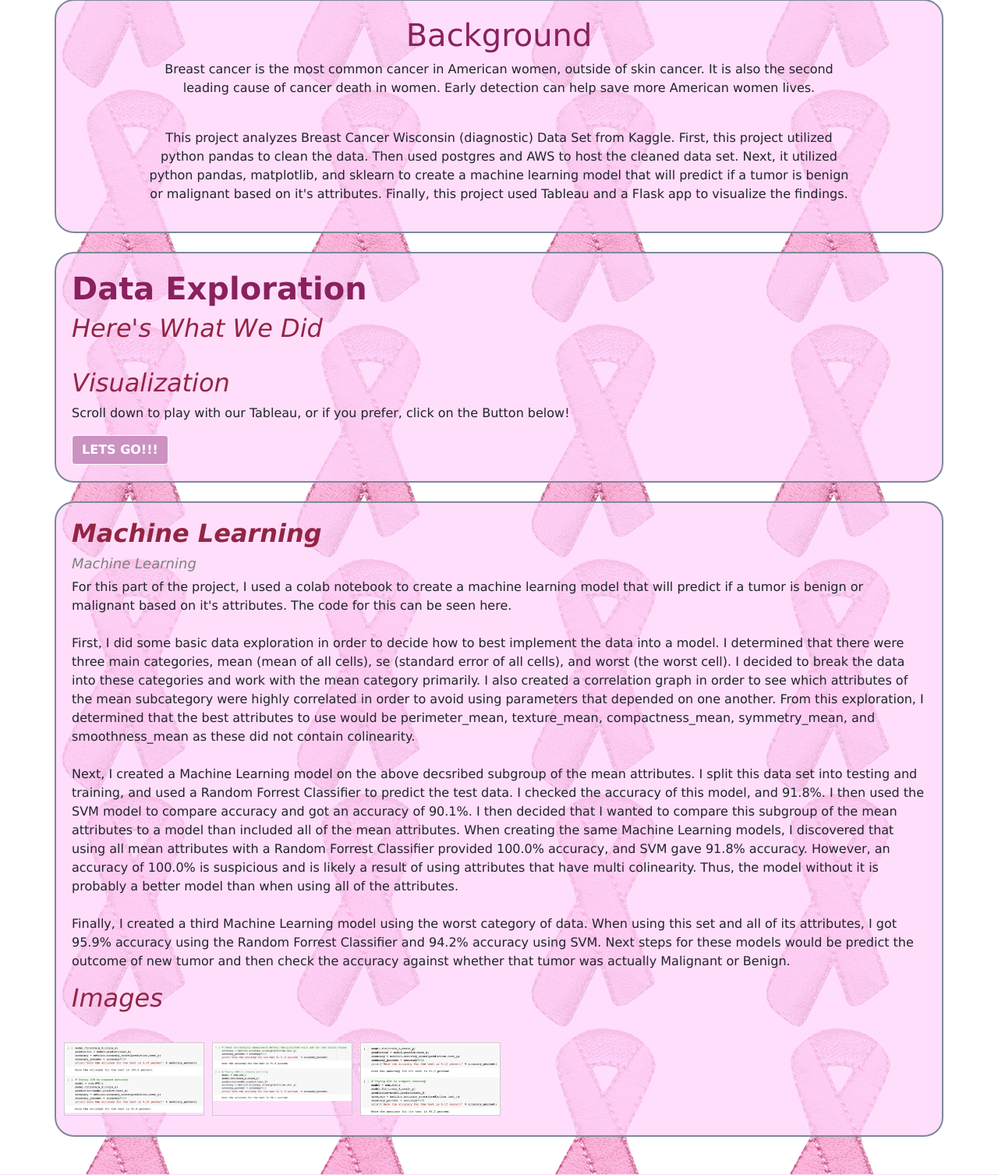
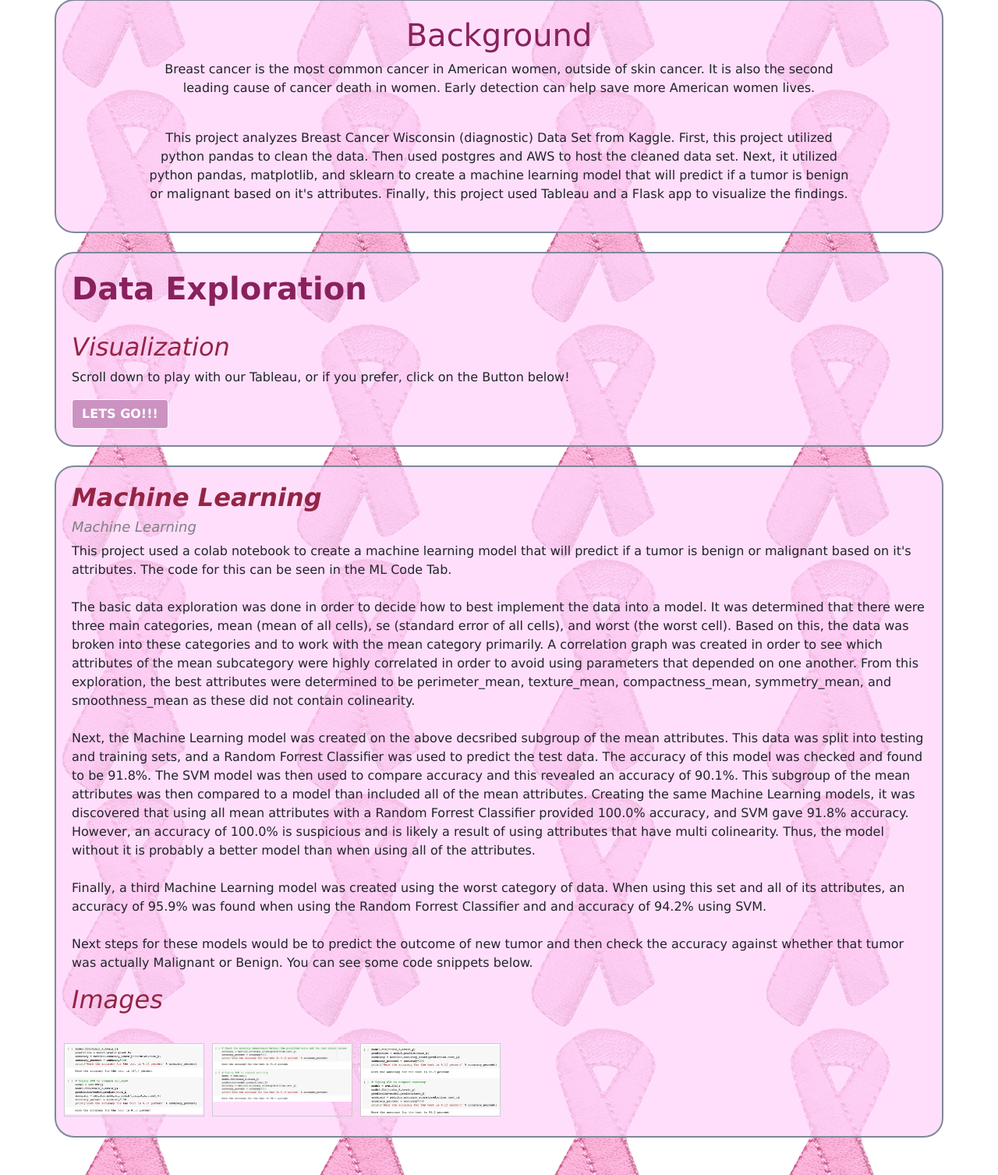
Before and after one commit to almiller95/final-project-machine-learning, a Flask app: page / in a window 1280 px wide. Shown: the part 187-1694 px from the top of the page at 78% size. Run offline with Flask 2, Linux system fonts and the light colour scheme; some libraries are stand-ins or nearby versions.

Commit message:
cleaning up html for the website

```diff
--- a/templates/index.html
+++ b/templates/index.html
@@ -86,13 +86,12 @@
       </div>
       <div class="col-md-12">
         <strong><h1><b>Data Exploration</b></h1></strong>
-        <strong><h2>Here's What We Did</h2></strong>
         <br>
           <h2>Visualization</h2>
             <p>Scroll down to play with our Tableau, or if you prefer, click on the Button below!</p>
               <a class="btn btn-primary" href="https://public.tableau.com/app/profile/julie.wells/viz/BreastCancerAnalysis_16231196548460/FinalProject" role="button"><b>LETS GO!!!</b></a>
 
-
+            <br>
               <div id="bar_graph"></div>
 
           <div class='tableauPlaceholder' id='viz1623288869473' style='position: relative'><noscript>
@@ -124,18 +123,35 @@
   <div class="container">
   <h2><b>Machine Learning</b></h2>
   <strong><h3>Machine Learning</h3></strong>
-  <p>For this part of the project, I used a colab notebook to create a machine learning model that will predict if a tumor is benign or malignant based on it's attributes. The code for this can be seen here.
+  <p>This project used a colab notebook to create a machine learning model that will predict if a tumor is benign or
+    malignant based on it's attributes. The code for this can be seen in the ML Code Tab.
     <br>
     <br>
-    First, I did some basic data exploration in order to decide how to best implement the data into a model. I determined that there were three main categories, mean (mean of all cells), se (standard error of all cells), and worst (the worst cell). I decided to break the data into these categories and work with the mean category primarily. I also created a correlation graph in order to see which attributes of the mean subcategory were highly correlated in order to avoid using parameters that depended on one another. From this exploration, I determined that the best attributes to use would be perimeter_mean, texture_mean, compactness_mean, symmetry_mean, and smoothness_mean as these did not contain colinearity.
+    The basic data exploration was done in order to decide how to best implement the data into a model.
+    It was determined that there were three main categories, mean (mean of all cells),
+    se (standard error of all cells), and worst (the worst cell). Based on this, the data was broken into these
+    categories and to work with the mean category primarily. A correlation graph was created in order to see which
+    attributes of the mean subcategory were highly correlated in order to avoid using parameters that depended
+    on one another. From this exploration, the best attributes were determined to be perimeter_mean, texture_mean,
+    compactness_mean, symmetry_mean, and smoothness_mean as these did not contain colinearity.
     <br>
     <br>
-    Next, I created a Machine Learning model on the above decsribed subgroup of the mean attributes. I split this data set into testing and training, and used a Random Forrest Classifier to predict the test data. I checked the accuracy of this model, and 91.8%. I then used the SVM model to compare accuracy and got an accuracy of 90.1%. I then decided that I wanted to compare this subgroup of the mean attributes to a model than included all of the mean attributes. When creating the same Machine Learning models, I discovered that using all mean attributes with a Random Forrest Classifier provided 100.0% accuracy, and SVM gave 91.8% accuracy. However, an accuracy of 100.0% is suspicious and is likely a result of using attributes that have multi colinearity. Thus, the model without it is probably a better model than when using all of the attributes.
+    Next, the Machine Learning model was created on the above decsribed subgroup of the mean attributes.
+    This data was split into testing and training sets, and a Random Forrest Classifier was used to predict the test data.
+    The accuracy of this model was checked and found to be 91.8%. The SVM model was then used to compare accuracy and this
+    revealed an accuracy of 90.1%. This subgroup of the mean attributes was then compared to a model than included all of
+    the mean attributes. Creating the same Machine Learning models, it was discovered that using all mean attributes with a
+    Random Forrest Classifier provided 100.0% accuracy, and SVM gave 91.8% accuracy. However, an accuracy of 100.0% is
+    suspicious and is likely a result of using attributes that have multi colinearity. Thus, the model without it is probably
+    a better model than when using all of the attributes.
     <br>
     <br>
-    Finally, I created a third Machine Learning model using the worst category of data. When using this set and all of its attributes, I got 95.9% accuracy using the Random Forrest Classifier and 94.2% accuracy using SVM.
-
-    Next steps for these models would be predict the outcome of new tumor and then check the accuracy against whether that tumor was actually Malignant or Benign.</p>
+    Finally, a third Machine Learning model was created using the worst category of data. When using this set and all of its attributes,
+    an accuracy of 95.9% was found when using the Random Forrest Classifier and and accuracy of 94.2% using SVM.
+    <br>
+    <br>
+    Next steps for these models would be to predict the outcome of new tumor and then check the accuracy against whether that tumor was actually Malignant or Benign.
+    You can see some code snippets below.</p>
 <h2>Images</h2>
 
 
```
